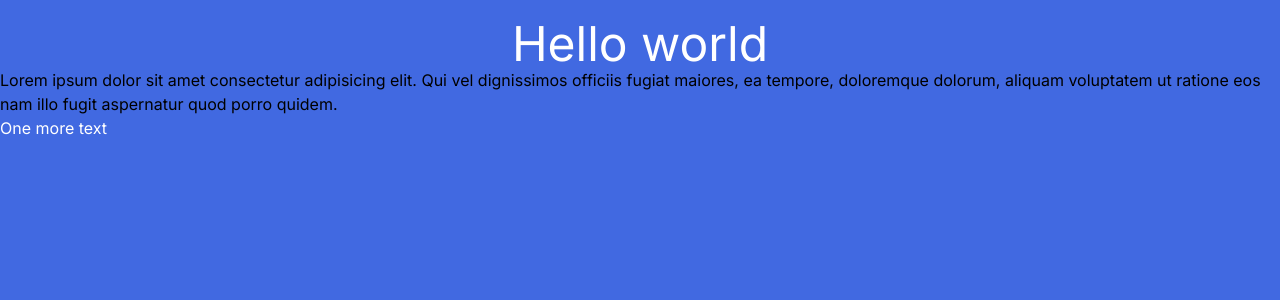
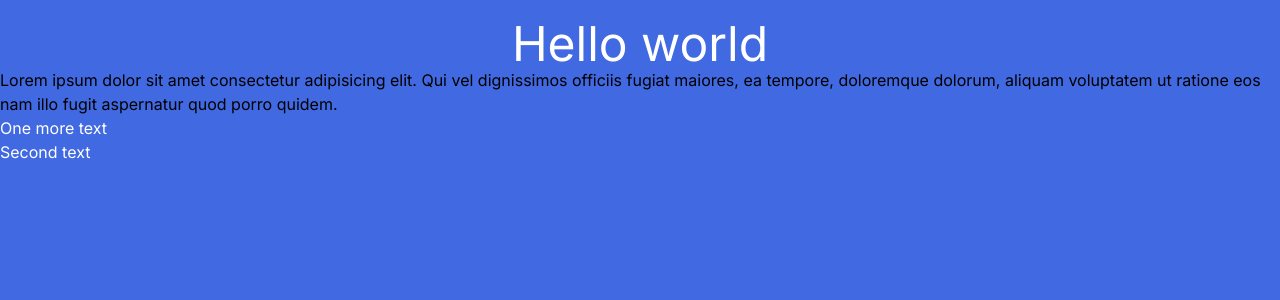
Before and after one commit to Tsampaio/caprover-test, a Next.js app: page / in a window 1280 px wide. Shown: the top 300 px of the page. Built offline with nearby package versions, Linux system fonts and the light colour scheme.

Commit message:
adding second text

```diff
--- a/app/page.tsx
+++ b/app/page.tsx
@@ -10,6 +10,7 @@ export default function Home() {
         <h1 className='text-white text-5xl text-center'>Hello world</h1>
         <p>Lorem ipsum dolor sit amet consectetur adipisicing elit. Qui vel dignissimos officiis fugiat maiores, ea tempore, doloremque dolorum, aliquam voluptatem ut ratione eos nam illo fugit aspernatur quod porro quidem.</p>
         <p className='text-white'>One more text</p>
+        <p className='text-white'>Second text</p>
       </div>
     </main >
   )
```
